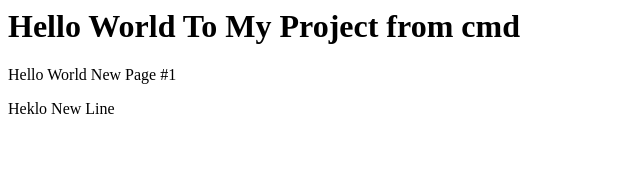
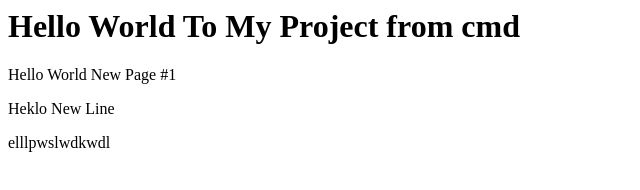
Before and after one commit to william-961/MyNewProject20, a plain HTML site: page index.html in a window 1280 px wide. Shown: the whole page, without its empty margins (0-640 px from the left). Drawn offline with Linux system fonts and the light colour scheme.

Commit message:
This new line

```diff
--- a/index.html
+++ b/index.html
@@ -2,3 +2,4 @@
 <h1>Hello World To My Project from cmd</h1
 <p>Hello World New Page #1</p>
 <p>Heklo New Line</p>
+elllpwslwdkwdl
```
